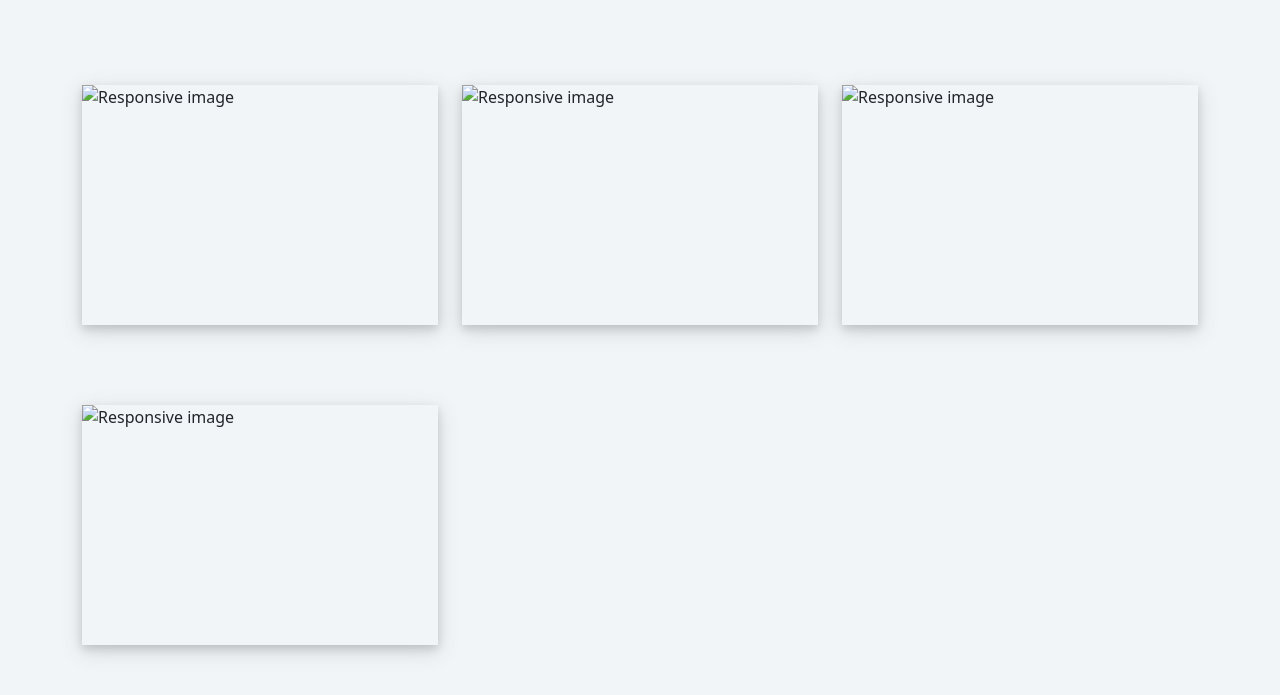
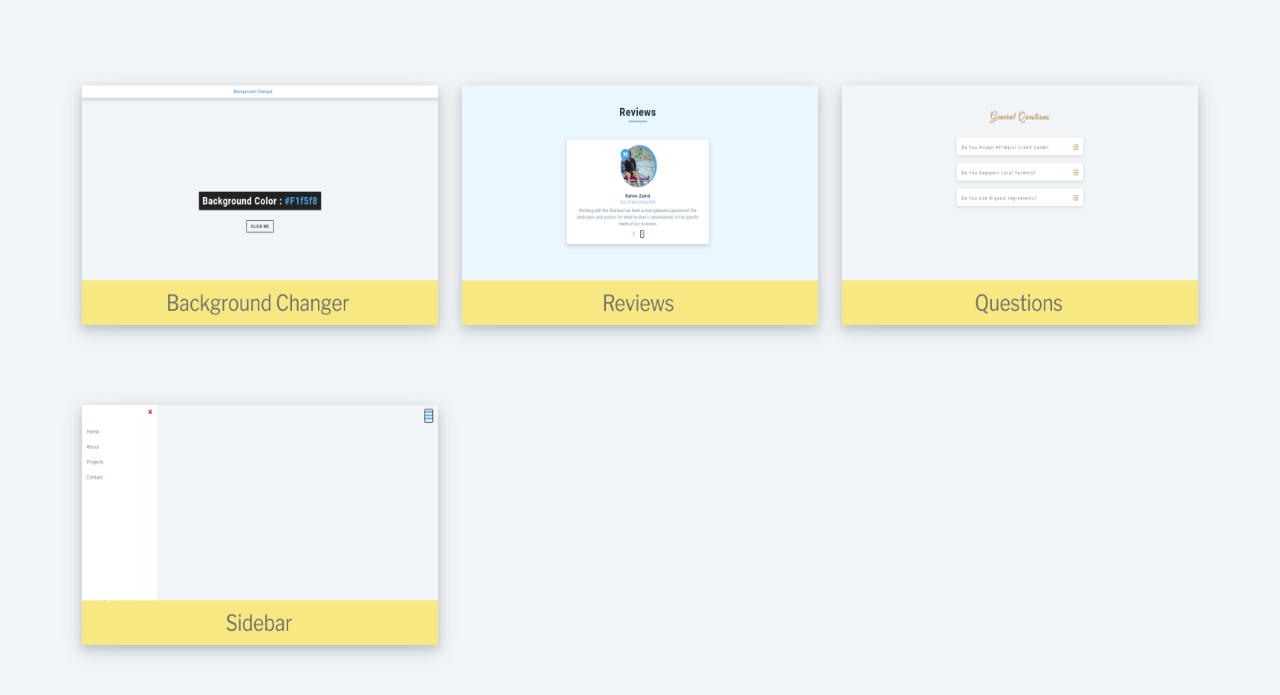
Before and after one commit to shahbazthedev/JavaScript-Projects, a plain HTML site: page index.html in a window 1280 px wide. Shown: the part 411-1106 px from the top of the page. Drawn offline with nearby package versions, Linux system fonts and the light colour scheme; the site is published under a folder, as on GitHub Pages, so addresses that start at the root find nothing; a web font is replaced by a local one.

Commit message:
Update index.html

```diff
--- a/index.html
+++ b/index.html
@@ -31,18 +31,18 @@
         <div class="row">
             <h1 class="headingp">D0M Projects</h1>
             <div class="col-md-4 col-sm-12  col-12 col-xs-12 top-buffer" style=" margin-top: 80px;">
-                <img src="/images/Bchanger.png" id="pImages" class="img-fluid mx-auto d-block" alt="Responsive image">
+                <img src="images/Bchanger.png" id="pImages" class="img-fluid mx-auto d-block" alt="Responsive image">
 
             </div>
             <div class="col-md-4 col-sm-12 col-12  col-xs-12  top-buffer" style=" margin-top: 80px;">
-                <img src="/images/reviews.png" id="pImages" class="img-fluid mx-auto d-block" alt="Responsive image">
+                <img src="images/reviews.png" id="pImages" class="img-fluid mx-auto d-block" alt="Responsive image">
             </div>
 
             <div class="col-md-4 col-sm-12 col-12  col-xs-12  top-buffer" style=" margin-top: 80px">
-                <img src="/images/questions.png" id="pImages" class="img-fluid mx-auto d-block" alt="Responsive image">
+                <img src="images/questions.png" id="pImages" class="img-fluid mx-auto d-block" alt="Responsive image">
             </div>
             <div class="col-md-4 col-sm-12 col-12  col-xs-12  top-buffer" style=" margin-top: 80px">
-                <img src="/images/Sidebar.png" id="pImages" class="img-fluid mx-auto d-block" alt="Responsive image">
+                <img src="images/Sidebar.png" id="pImages" class="img-fluid mx-auto d-block" alt="Responsive image">
             </div>
         </div>
     </div>
```
